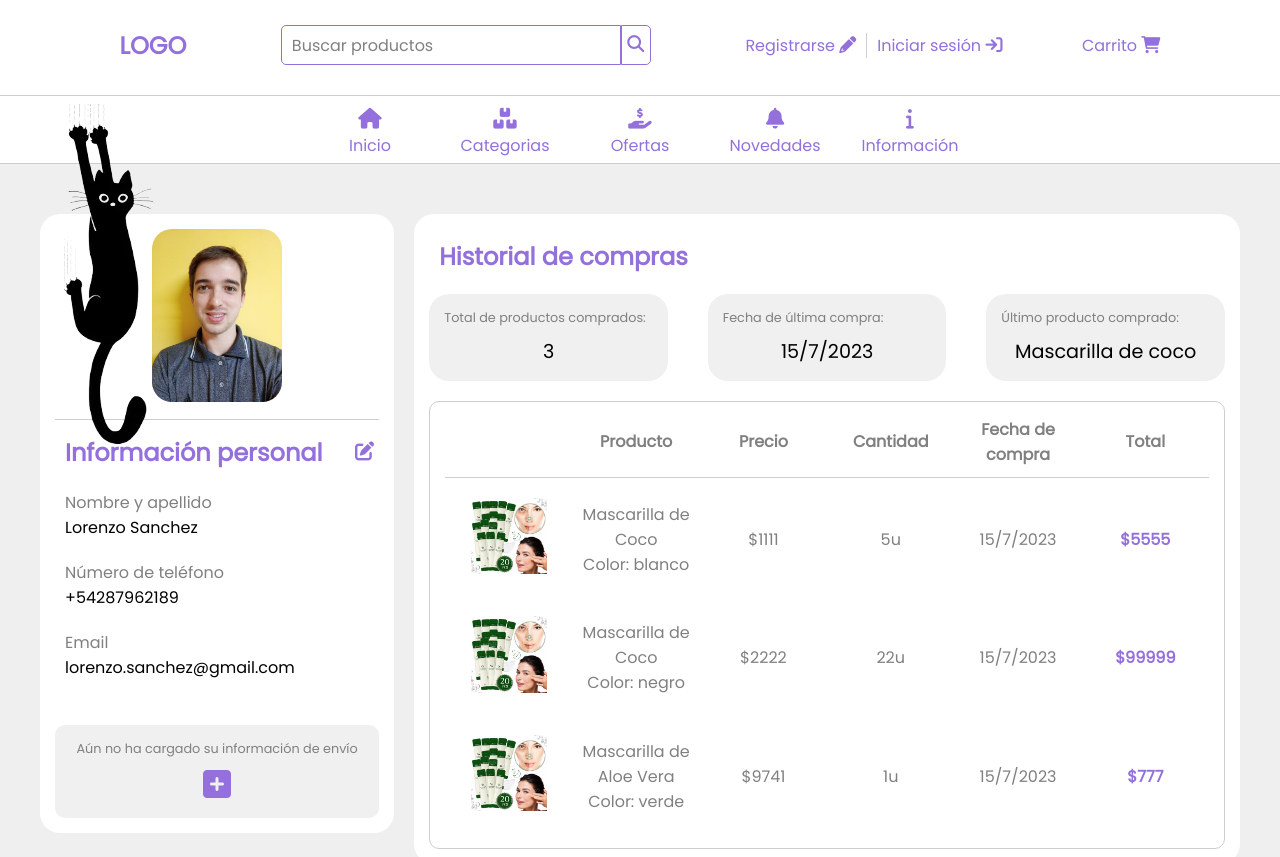
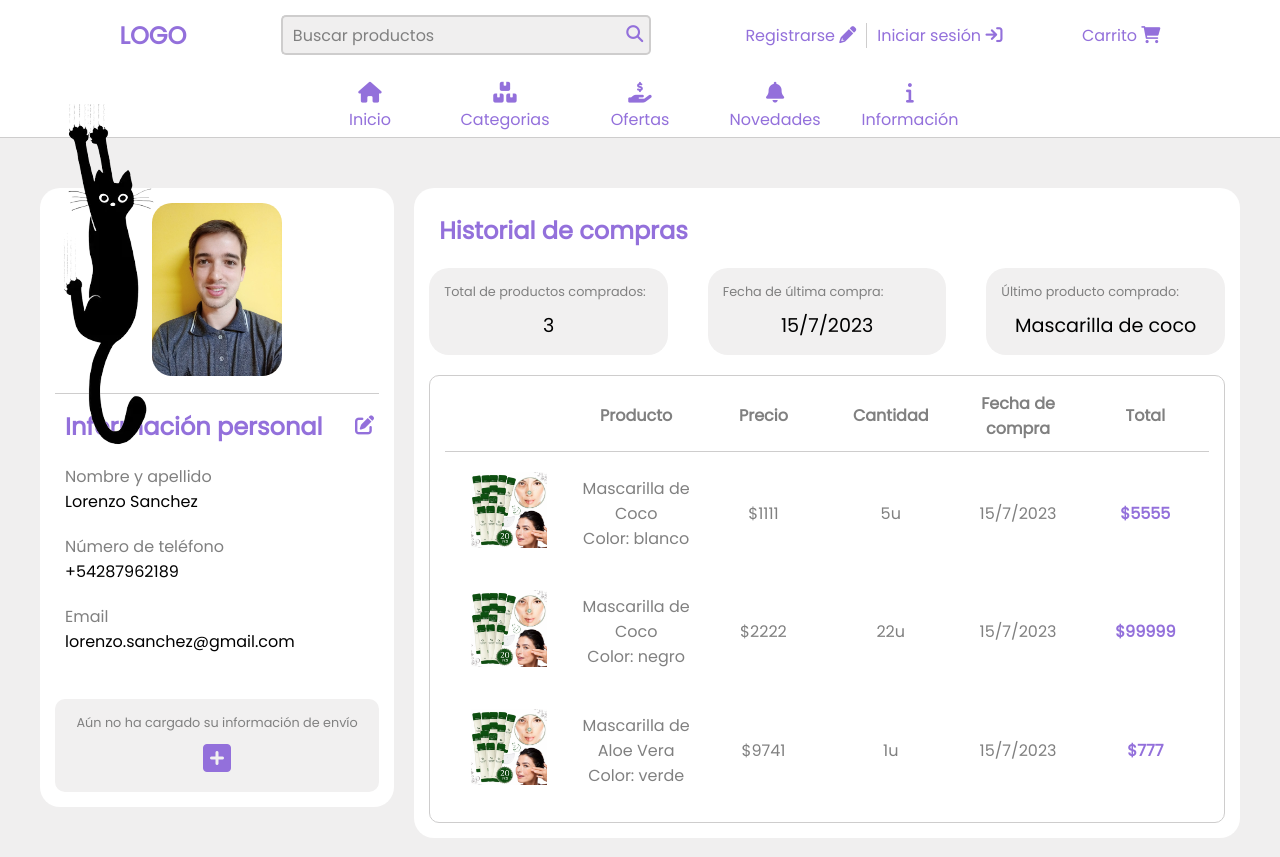
Before and after one commit to lorenzoSanchez97/ShowRoom, a React (Vite) app in the folder ShowRoom-FrontEnd/: page /profile in a window 1280 px wide. Shown: the top 857 px of the page. Built offline with nearby package versions, Linux system fonts and the light colour scheme.

Commit message:
Ajustoe estilos header

```diff
--- a/ShowRoom-FrontEnd/src/components/Form/Form.jsx
+++ b/ShowRoom-FrontEnd/src/components/Form/Form.jsx
@@ -17,7 +17,7 @@ function Form({ closeButton, title, labels, labelIcons, inputNames, inputTypes,
         initialValues: {
             ...initialValues
         },
-        validationSchema: validationSchema,
+        validationSchema,
         onSubmit: async () => {
            await new Promise((resolve) => setTimeout(resolve, 1000))
            formik.resetForm();
--- a/ShowRoom-FrontEnd/src/components/Header/header.css
+++ b/ShowRoom-FrontEnd/src/components/Header/header.css
@@ -1,5 +1,5 @@
 header {
-    padding: 25px 0px 0px 0px;
+    padding: 15px 0px 0px 0px;
     margin: auto;
     background-color: white;
 }
@@ -15,7 +15,6 @@ header {
     justify-content: space-evenly;
     align-items: center;
     max-width: 1200px;
-    margin-bottom: 30px;
 }
 
 .nav-bar {
@@ -23,9 +22,8 @@ header {
     justify-content: center;
     align-self: center;
     border-bottom: 1px solid var(--bordes);
-    border-top: 1px solid var(--bordes);
     height: fit-content;
-    margin-top: 20px;
+    margin-top: 15px;
 }
 
 ul.nav-bar-list {
@@ -84,10 +82,12 @@ ul.nav-bar-list {
     width: 85%;
     height: 40px;
     border-radius: 5px 0 0 5px;
-    border: var(--verde) solid 1px;
+    border: var(--bordes) solid 2px;
+    border-right: none;
     padding: 0 0 0 10px;
     font-size: 1rem;
     color: var(--color3);
+    background-color: var(--clarito);
 }
 
 .search-bar input::placeholder {
@@ -96,18 +96,19 @@ ul.nav-bar-list {
 }
 
 .search-bar input:focus {
-    outline-color: var(--verde);
+    outline: none
 }
 
 .search-bar button {
     width: 15%;
     max-width: 30px;
     height: 40px;
-    background: white;
+    background: var(--clarito);
     text-align: center;
     color: rgb(88, 88, 88);
     font-size: 14px;
-    border: var(--verde) solid 1px;
+    border: var(--bordes) solid 2px;
+    border-left: none;
     border-radius: 0 5px 5px 0;
     padding: 0;
 }
```
